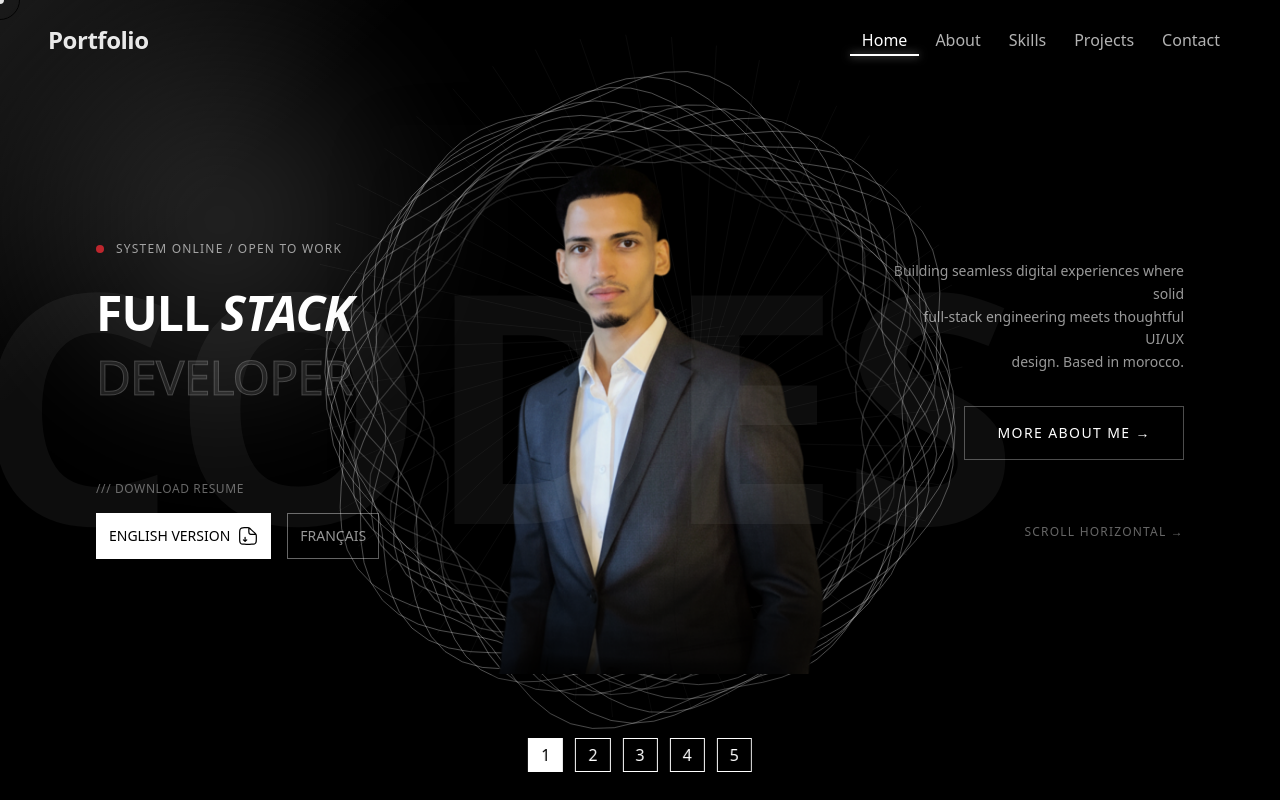
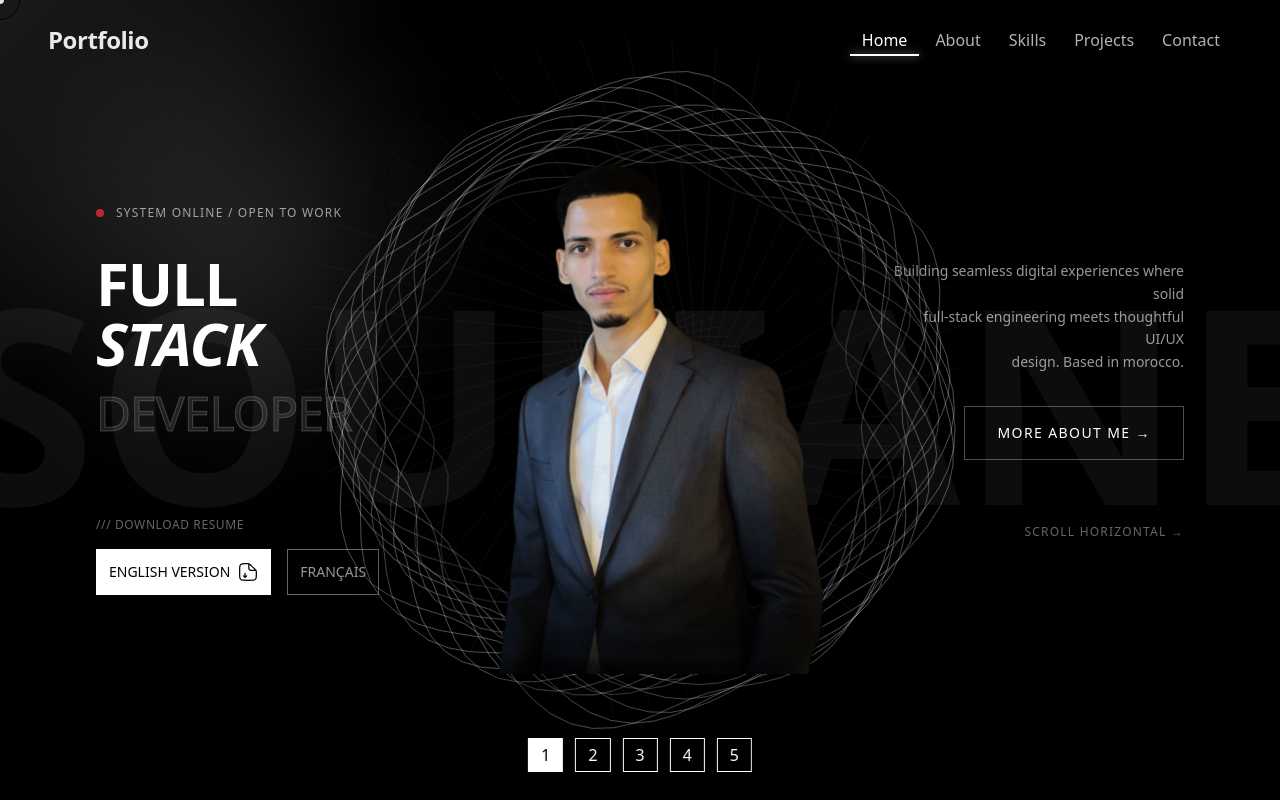
Before and after one commit to saljaoui/portfolio, a Next.js app: page / in a window 1280 px wide. Built offline with nearby package versions, Linux system fonts and the light colour scheme.

Commit message:
`Updated Hero component with font size increase and addition of large background text`

```diff
--- a/components/sections/Hero.tsx
+++ b/components/sections/Hero.tsx
@@ -204,7 +204,7 @@ export default function Hero() {
           </div>
 
           <h1
-            className="text-5xl font-semibold text-white mb-4"
+            className="text-6xl font-semibold text-white mb-4"
             style={{ letterSpacing: "-0.02em" }}
           >
             FULL <span className="italic font-semibold">STACK</span>
@@ -266,11 +266,7 @@ export default function Hero() {
           </div>
 
           {/* Large Background Text */}
-          <div className="absolute -right-32 top-1/2 -translate-y-1/2 pointer-events-none">
-            <span className="text-[20rem] font-bold text-white/5 leading-none">
-              CODES
-            </span>
-          </div>
+
         </div>
 
         {/* Right Content */}
@@ -292,6 +288,11 @@ export default function Hero() {
           </p>
         </div>
       </div>
+                <div className="absolute w-full flex justify-center right-0 left-0 top-1/2 -translate-y-1/2 pointer-events-none">
+            <span className="text-[17rem] font-bold text-white/5 leading-none">
+              SOUFIANE
+            </span>
+          </div>
     </div>
   );
 }
```
